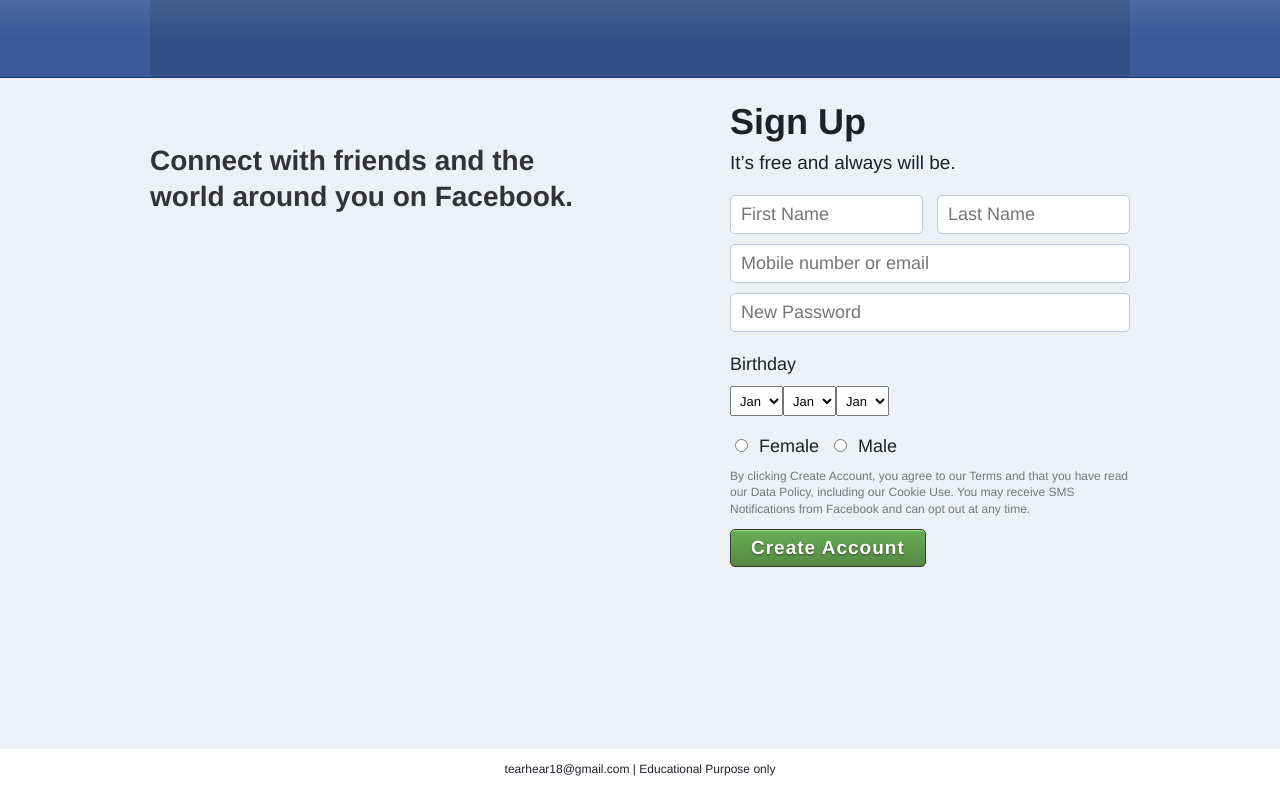
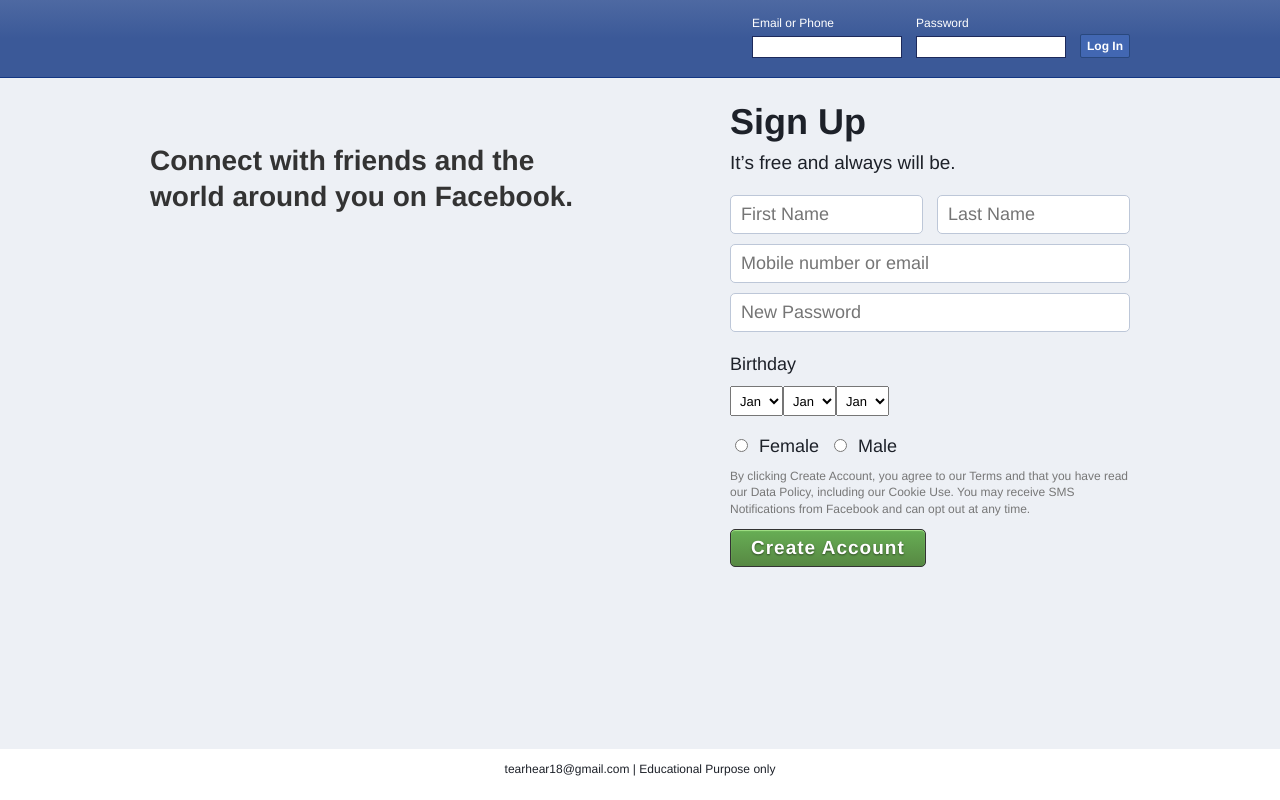
Before and after one commit to tearhear18/ang4-facebook, an Angular app: page / in a window 1280 px wide. Built offline with nearby package versions, Linux system fonts and the light colour scheme.

Commit message:
added login component

```diff
--- a/src/app/public/components/header/header.component.html
+++ b/src/app/public/components/header/header.component.html
@@ -1,5 +1,7 @@
 <div class="header">
   <div class="container">
-
+      <div class="right_section rfloat">
+        <app-login></app-login>
+      </div>
   </div>
 </div>
--- a/src/app/public/components/header/header.component.scss
+++ b/src/app/public/components/header/header.component.scss
@@ -9,6 +9,11 @@
         width: 980px;
         height: 77px;
         margin: auto;
-        background: rgba(0,0,0,0.1);
+        //background: rgba(0,0,0,0.1);
+        .right_section{
+            width: 400px;
+            height: 77px;
+
+        }
     }
 }
--- /dev/null
+++ b/src/app/public/components/header/login/login.component.html
@@ -0,0 +1,23 @@
+<div class="login_wrapper">
+  <form>
+    <div class="login_btn_container rfloat">
+        <div class="form-group">
+          <button>Log In</button>
+        </div>
+    </div>
+    <div class="email_container rfloat">
+        <div class="form-group">
+          <label for="Email or Phone">Password</label>
+          <input type="text">
+        </div>
+    </div>
+    <div class="email_container rfloat  ">
+        <div class="form-group">
+          <label for="Email or Phone">Email or Phone</label>
+          <input type="text">
+        </div>
+    </div>
+
+
+  </form>
+</div>
--- /dev/null
+++ b/src/app/public/components/header/login/login.component.scss
@@ -0,0 +1,49 @@
+.login_wrapper{
+    display: block;
+    height: 50px;
+    margin-top: 15px;
+    .email_container{
+        width: 150px;
+        height: 50px;
+        color: #fff;
+        margin-right: 14px;
+        .form-group{
+            width: 142px;
+            input{
+                width: 142px;
+                background-color: white;
+                -webkit-rtl-ordering: logical;
+                user-select: text;
+                border:1px solid #000;
+                cursor: auto;
+                border: 1px solid #1d2a5b;
+                margin: 5px 0 0 0;
+                padding: 3px;
+            }
+        }
+    }
+    .login_btn_container{
+        width: 50px;
+        height: 41px;
+        color: #fff;
+        margin-top: 19px;
+        button{
+            padding: 2px 6px;
+
+            border: 0;
+            color: #fff;
+            cursor: pointer;
+            display: inline-block;
+            font-family: Helvetica, Arial, sans-serif;
+            font-size: 12px;
+            font-weight: bold;
+            line-height: 18px;
+            margin: 0;
+            white-space: nowrap;
+            background-color: #4267b2;
+            border: 1px solid #29487d;
+            border-radius: 2px;
+
+        }
+    }
+}
--- /dev/null
+++ b/src/app/public/components/header/login/login.component.ts
@@ -0,0 +1,15 @@
+import { Component, OnInit } from '@angular/core';
+
+@Component({
+  selector: 'app-login',
+  templateUrl: './login.component.html',
+  styleUrls: ['./login.component.scss']
+})
+export class LoginComponent implements OnInit {
+
+  constructor() { }
+
+  ngOnInit() {
+  }
+
+}
--- a/src/app/public/public.module.ts
+++ b/src/app/public/public.module.ts
@@ -7,12 +7,13 @@ import { HeaderComponent } from './components/header/header.component';
 import { BodyComponent } from './components/body/body.component';
 import { FooterComponent } from './components/footer/footer.component';
 import { RegistrationComponent } from './components/body/registration/registration.component';
+import { LoginComponent } from './components/header/login/login.component';
 
 @NgModule({
   imports: [
     CommonModule,
     PublicRoutingModule
   ],
-  declarations: [PublicComponent, HeaderComponent, BodyComponent, FooterComponent, RegistrationComponent]
+  declarations: [PublicComponent, HeaderComponent, BodyComponent, FooterComponent, RegistrationComponent, LoginComponent]
 })
 export class PublicModule { }
```
Also changed, not shown: src/app/app-routing.module.ts (+7 -3 lines), 1 other file (tests, documents, lock files or other folders).
